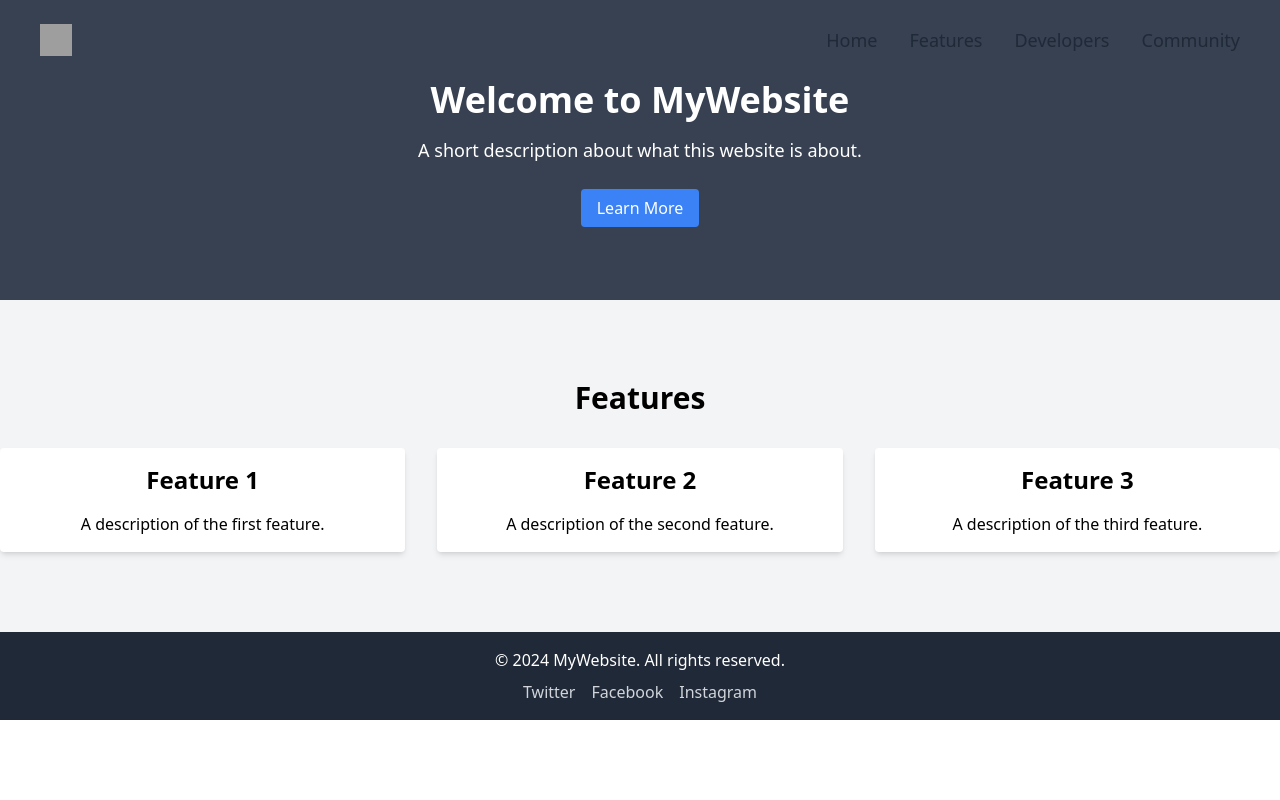
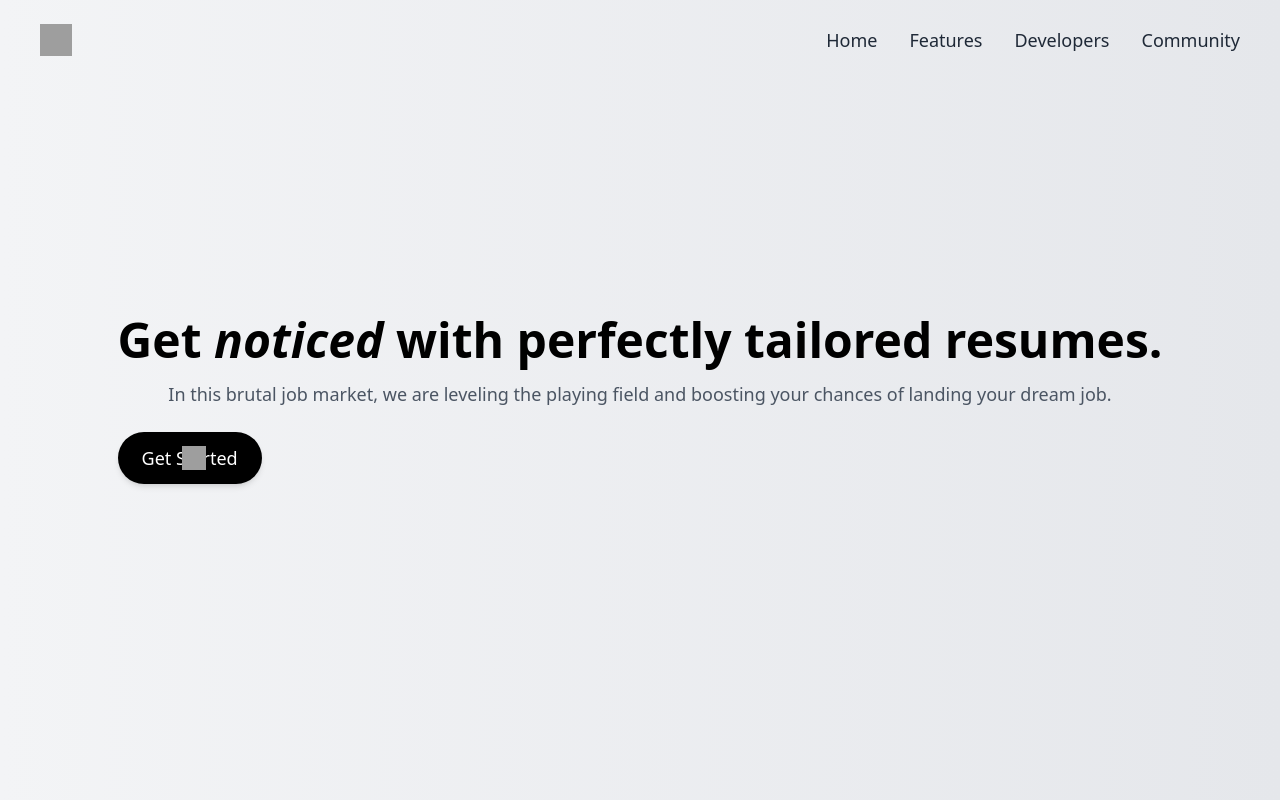
Before and after one commit to fasakinhenry/mapofpi-landing, a React (Vite) app: page / in a window 1280 px wide. Shown: the top 800 px of the page. Built offline with nearby package versions, Linux system fonts and the light colour scheme; grey boxes are pictures that could not be loaded.

Commit message:
feat: update the hero section to fit new goals
Add the basic structure for the landing page

```diff
--- a/src/components/Hero.jsx
+++ b/src/components/Hero.jsx
@@ -2,18 +2,24 @@ import React from 'react';
 
 const Hero = () => {
   return (
-    <section className='bg-gray-700 text-white py-20'>
-      <div className='container mx-auto text-center'>
-        <h1 className='text-4xl font-bold mb-4'>Welcome to MyWebsite</h1>
-        <p className='text-lg mb-8'>
-          A short description about what this website is about.
+    <section className='flex items-center justify-center min-h-screen bg-gradient-to-r from-gray-100 to-gray-200'>
+      <div className='text-center'>
+        <h1 className='text-5xl font-Clutch font-bold mb-4'>
+          Get <span className='italic font-Curl'>noticed</span> with perfectly
+          tailored resumes.
+        </h1>
+        <p className='text-lg text-gray-600 mb-6'>
+          In this brutal job market, we are leveling the playing field and
+          boosting your chances of landing your dream job.
         </p>
-        <a
-          href='#features'
-          className='bg-blue-500 text-white py-2 px-4 rounded'
-        >
-          Learn More
-        </a>
+        <button className='relative flex items-center justify-center px-6 py-3 text-lg font-medium text-white bg-black rounded-full hover:bg-white hover:text-black shadow-md'>
+          Get Started
+          <img
+            src='/stickman.gif'
+            alt='Running Stickman'
+            className='absolute w-6 h-6 ml-2'
+          />
+        </button>
       </div>
     </section>
   );
```
